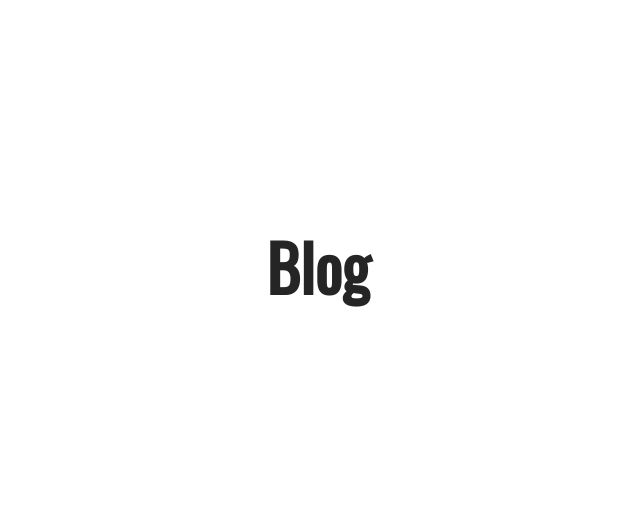
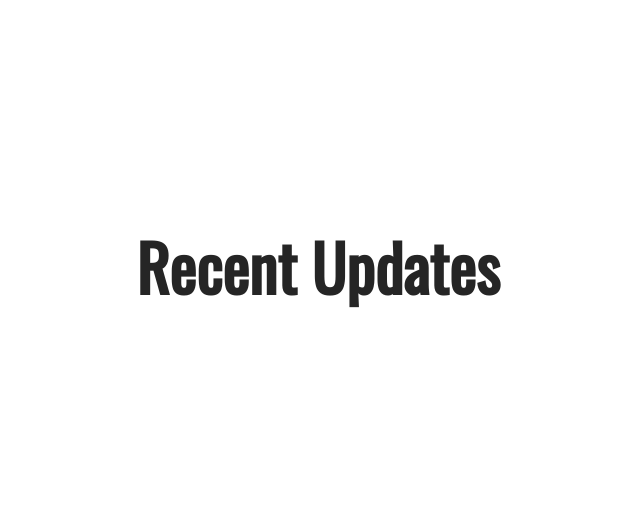
Before and after one commit to PoliStat2018-2019/PoliStat, a Django app: page / in a window 1280 px wide. Shown: the part 1413-1920 px from the top of the page, without its empty margins (447-1087 px from the left). Run offline with Django 3.2, Linux system fonts and the light colour scheme; data comes from the database, SQL or seed files in the repository; style sheets or scripts are compiled from the project's sources; parts of the project's set-up code (start-up, migrations or seed data) failed here and were passed over; some libraries are stand-ins or nearby versions.

Commit message:
blogs to recent posts

```diff
--- a/figures/templates/figures/index.html
+++ b/figures/templates/figures/index.html
@@ -25,7 +25,7 @@
     </section>
     <section class="container index-blog-section">
         <h1 data-aos="fade-up"
-            class="text-center">Blog</h1>
+            class="text-center">Recent Updates</h1>
     </section>
 {% endblock %}
 
--- a/figures/views.py
+++ b/figures/views.py
@@ -47,6 +47,7 @@ def blog(request, pk, slug=None):
     blog = get_object_or_404(models.BlogPost, pk=pk)
 
     context = {
+        'navbar': 'blog',
         'blog': blog
     }
 
```
